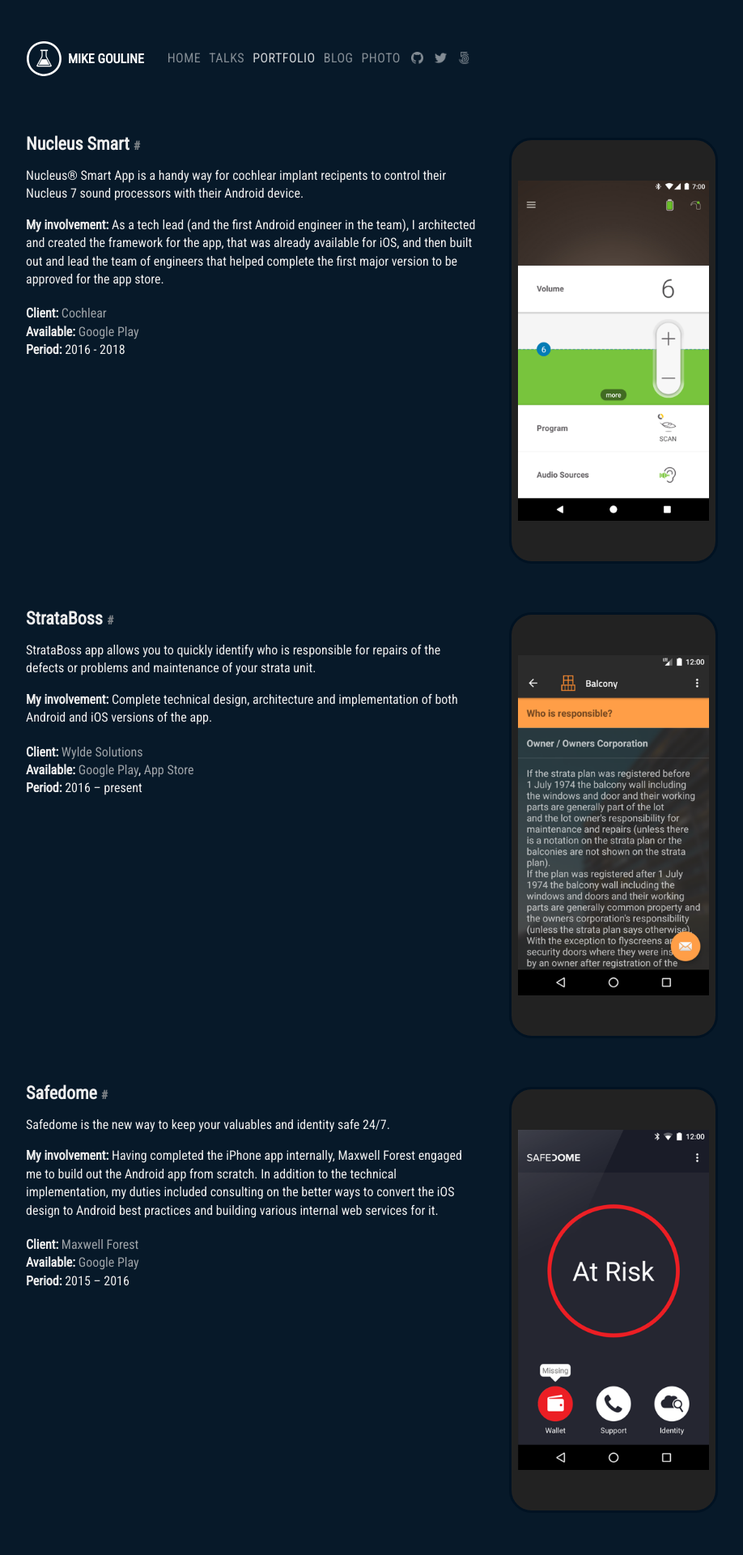
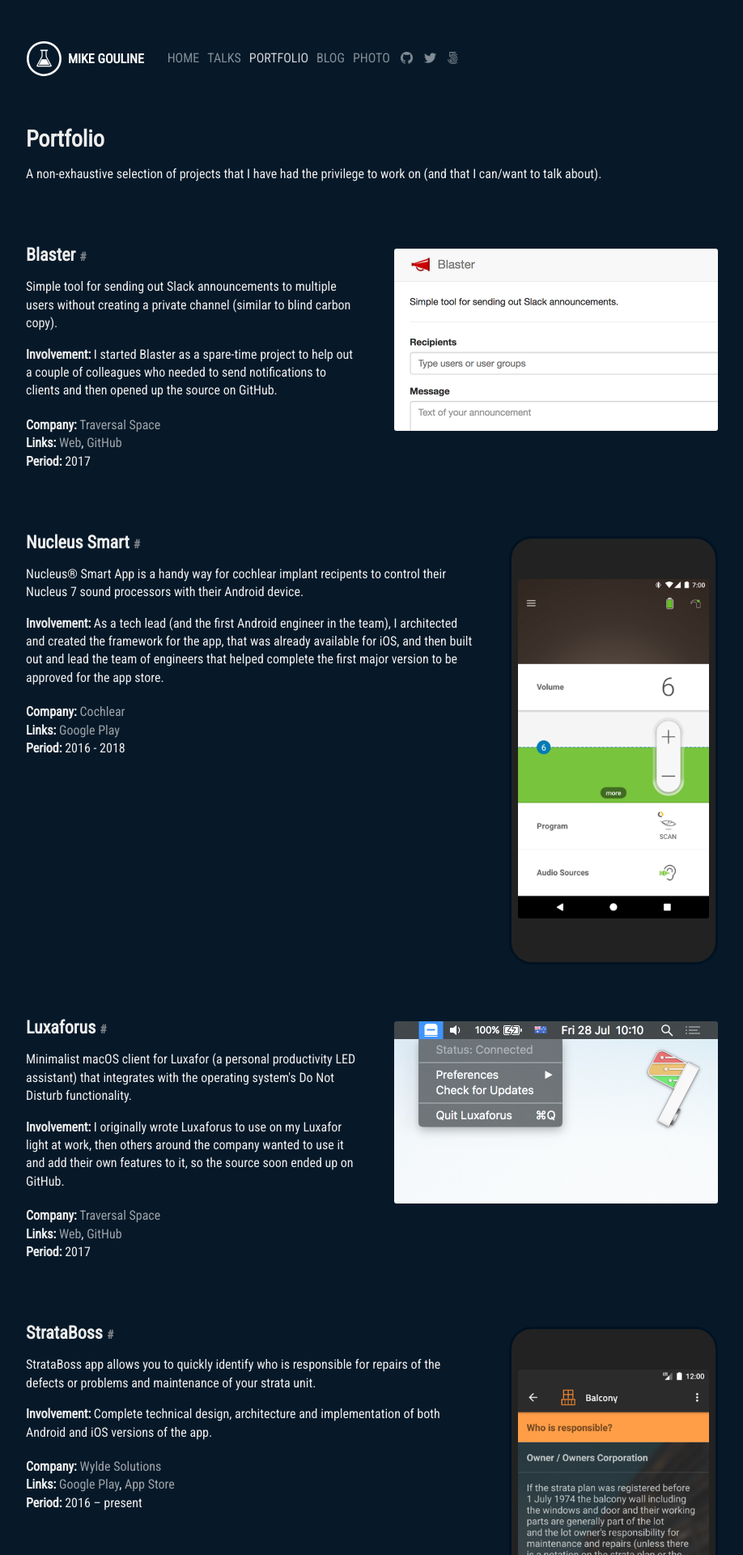
Before and after one commit to gouline/gouline.github.io, a Jekyll site: the page built from portfolio.html, in a window 1280 px wide. Shown: the top 1920 px of the page at 81% size, without its empty margins (183-1101 px from the left). Built offline with Jekyll 4.4.1, drawn with Linux system fonts in a browser that asks for light colours; nearby versions of some CDN libraries; some of the changed text lies outside the part shown.

Commit message:
Update portfolio

```diff
--- a/_data/portfolio.yml
+++ b/_data/portfolio.yml
@@ -1,3 +1,25 @@
+- title: Blaster
+  anchor: blaster
+  description: >
+    Simple tool for sending out Slack announcements to multiple users without creating
+    a private channel (similar to blind carbon copy).
+  involvement: >
+    I started Blaster as a spare-time project to help out a couple of colleagues who
+    needed to send notifications to clients and then opened up the source on GitHub.
+  company:
+    name: Traversal Space
+    url: https://traversal.space/
+  date: 2017
+  links:
+    - title: Web
+      url: https://blaster.traversal.space/
+
+    - title: GitHub
+      url: https://github.com/traversals/blaster
+  screenshot:
+    url: blaster.png
+    type: default
+
 - title: Nucleus Smart
   anchor: nucleus-smart
   description: >
@@ -8,14 +30,39 @@
     the framework for the app, that was already available for iOS, and then built out and
     lead the team of engineers that helped complete the first major version to be approved
     for the app store.
-  client:
+  company:
     name: Cochlear
     url: https://cochlear.com/
   date: 2016 - 2018
   links:
     - title: Google Play
       url: https://play.google.com/store/apps/details?id=com.cochlear.clientremote
-  screenshot_url: nucleussmart.png
+  screenshot:
+    url: nucleussmart.png
+    type: phone
+
+- title: Luxaforus
+  anchor: luxaforus
+  description: >
+    Minimalist macOS client for Luxafor (a personal productivity LED assistant) that
+    integrates with the operating system's Do Not Disturb functionality.
+  involvement: >
+    I originally wrote Luxaforus to use on my Luxafor light at work, then others around
+    the company wanted to use it and add their own features to it, so the source soon ended
+    up on GitHub.
+  company:
+    name: Traversal Space
+    url: https://traversal.space/
+  date: 2017
+  links:
+    - title: Web
+      url: https://traversal.space/luxaforus
+
+    - title: GitHub
+      url: https://github.com/traversals/luxaforus
+  screenshot:
+    url: luxaforus.png
+    type: default
 
 - title: StrataBoss
   anchor: strataboss
@@ -25,7 +72,7 @@
   involvement: >
     Complete technical design, architecture and implementation of both Android
     and iOS versions of the app.
-  client:
+  company:
     name: Wylde Solutions
     url: http://wyldesolutions.com/
   date: 2016 – present
@@ -35,7 +82,9 @@
 
     - title: App Store
       url: https://itunes.apple.com/us/app/strataboss/id1164902456?mt=8
-  screenshot_url: strataboss.png
+  screenshot:
+    url: strataboss.png
+    type: phone
 
 - title: Safedome
   anchor: safedome
@@ -46,14 +95,16 @@
     out the Android app from scratch. In addition to the technical implementation, my
     duties included consulting on the better ways to convert the iOS design to Android
     best practices and building various internal web services for it.
-  client:
+  company:
     name: Maxwell Forest
     url: http://maxwellforest.com/
   date: 2015 – 2016
   links:
     - title: Google Play
       url: https://play.google.com/store/apps/details?id=com.maxwellforest.safedome
-  screenshot_url: safedome.png
+  screenshot:
+    url: safedome.png
+    type: phone
 
 - title: CoinJar Touch
   anchor: coinjar-touch
@@ -65,14 +116,16 @@
     As the sole Android developer on the project at the time, my
     responsibilities included delivering the app on tight deadlines as well as
     consulting on the appropriate UX practices.
-  client:
+  company:
     name: CoinJar
     url: https://www.coinjar.com/
   date: 2014 – 2015
   links:
     - title: Google Play
       url: https://play.google.com/store/apps/details?id=com.coinjar.android.touch
-  screenshot_url: coinjar.png
+  screenshot:
+    url: coinjar.png
+    type: phone
 
 - title: SafeMate
   anchor: safemate
@@ -83,14 +136,16 @@
     The second version of the app that I delivered was a complete rewrite, which, in addition
     to containing new features, also introduced modern best practices and platform-recommended
     tooling to the project.
-  client:
+  company:
     name: Safe Mate Australia
     url: https://www.safemate-australia.com.au/
   date: 2015
   links:
     - title: Google Play
       url: https://play.google.com/store/apps/details?id=au.com.safemateaustralia.user
-  screenshot_url: safemate.png
+  screenshot:
+    url: safemate.png
+    type: phone
 
 - title: CarsGuide.com.au
   anchor: carsguide
@@ -100,17 +155,20 @@
     Working in a team of two (part of Vivant), the app was delivered from scratch in a short
     amount of time and following the material design guidelines, dramatically improving
     the user rating for the client.
-  client:
+  company:
     name: CarsGuide
     url: https://www.carsguide.com.au/
   contractor:
-    name: Vivant
-    url: https://www.vivant.com.au/
+    name: IBM iX
+    label: formerly Vivant
+    url: https://www-935.ibm.com/services/au/en/ibmix/
   date: 2015
   links:
     - title: Google Play
       url: https://play.google.com/store/apps/details?id=au.com.carsguide
-  screenshot_url: carsguide.png
+  screenshot:
+    url: carsguide.png
+    type: phone
 
 - title: Foxtel Guide
   anchor: foxtel-guide
@@ -122,7 +180,7 @@
     Working with the original author of the Android app and teams of varying size over
     the 3 years, my function varied from minor bug fixes to leading the whole team through a
     major redesign.
-  client:
+  company:
     name: Foxtel
     url: https://www.foxtel.com.au/
   contractor:
@@ -141,19 +199,21 @@
     - title: App Store
       label: iPad
       url: https://itunes.apple.com/au/app/foxtel-guide-for-ipad/id396032029?mt=8
-  screenshot_url: foxtelguide.png
+  screenshot:
+    url: foxtelguide.png
+    type: phone
 
 - title: Songl
   anchor: songl
   description: >
     Songl was an Australian music streaming service.
     <br/><br/>
-    <i>Note:</i> Songl was completely shut down in 2014.
+    <em>Note:</em> Songl was completely shut down in 2014.
   involvement: >
     Responsibilities included many aspects of development, from the user interface of
     the music player to the background service providing the actual playback
     functionality, all through two complete redesigns of the app.
-  client:
+  company:
     name: Sony Music Australia
     url: http://www.sonymusic.com.au/
   contractor:
@@ -163,7 +223,9 @@
   date: 2012 – 2013
   links:
     - title: No longer available :-(
-  screenshot_url: songl.png
+  screenshot:
+    url: songl.png
+    type: phone
 
 - title: AskU
   anchor: asku
@@ -174,10 +236,12 @@
     Being a part of the product incubator at PwC Australia, I led the mobile team
     working on AskU iOS app (as well as other products) while remaining the sole
     developer on the Android app.
-  client:
+  company:
     name: PwC Digital Australia
     url: https://www.digitalpulse.pwc.com.au/
   date: 2013 – 2014
   links:
     - title: No longer available :-(
-  screenshot_url: asku.png
+  screenshot:
+    url: asku.png
+    type: phone
--- a/_includes/head.html
+++ b/_includes/head.html
@@ -12,12 +12,12 @@
 <meta property="og:title" content="{{ page.title }} - {{ site.title }}"/>
 <meta property="og:description" content="{{ page.description }}"/>
 <meta property="og:url" content="{{ site.baseurl }}/{{ page.url }}"/>
-<meta property="og:image" content="{{ site.baseurl }}/assets/images/logo_large.png"/>
+<meta property="og:image" content="{{ site.baseurl }}/assets/images/logo_medium.png"/>
 
 <!-- Schema.org markup for Google+ -->
 <meta itemprop="name" content="{{ page.title }} - {{ site.title }}"/>
 <meta itemprop="description" content="{{ page.description }}"/>
-<meta itemprop="image" content="{{ site.baseurl }}/assets/images/logo_large.png"/>
+<meta itemprop="image" content="{{ site.baseurl }}/assets/images/logo_medium.png"/>
 
 <!-- Twitter Card data -->
 <meta name="twitter:card" content="summary"/>
@@ -25,7 +25,7 @@
 <meta name="twitter:description" content="{{ page.description }}"/>
 <meta name="twitter:site" content="@{{ site.social_twitter }}"/>
 <meta name="twitter:creator" content="@{{ site.social_twitter }}"/>
-<meta name="twitter:image:src" content="{{ site.baseurl }}/assets/images/logo_large.png"/>
+<meta name="twitter:image:src" content="{{ site.baseurl }}/assets/images/logo_medium.png"/>
 
 <!-- Links -->
 <link href="{{ site.baseurl }}/assets/images/favicon.png" rel="shortcut icon" type="image/x-icon"/>
--- a/css/basic.css
+++ b/css/basic.css
@@ -105,7 +105,6 @@
   font-size: 16px;
   font-weight: normal;
   text-transform: uppercase;
-  letter-spacing: .03em;
   border-radius: 5px;
 }
 
@@ -143,7 +142,7 @@
 
 #content {
   display: block;
-  padding: 20px 10px 20px 10px;
+  padding: 10px;
 }
 
 #content h1, #content h2, #content h3 {
@@ -235,18 +234,26 @@
 }
 
 .section-thumbnail {
+  max-width: 90%;
+}
+
+.section-thumbnail img {
+  width: 100%;
+  height: 100%;
+  background-color: #111;
+  border-radius: 3px;
+}
+
+.section-thumbnail-phone {
   width: 236px;
-  height: 420px;
   padding: 50px 8px 50px 8px;
   background-color: #222;
   border-radius: 28px;
   border: 3px solid #001222;
 }
 
-.section-thumbnail img {
-  width: 100%;
-  height: 100%;
-  background-color: #111;
+.section-thumbnail-default {
+  width: 400px;
 }
 
 .clear:after {
@@ -316,7 +323,7 @@
   }
 
   .section {
-    margin: 20px 0 20px 0;
+    margin: 20px 0 30px 0;
   }
 
   .section-content {
@@ -345,7 +352,7 @@
 /* Phone-only */
 @media only screen and (min-width: 100px) and (max-width: 800px) {
   .fixed-width {
-    max-width: 480px!important;
+    max-width: 600px!important;
   }
 
   #header {
@@ -404,7 +411,7 @@
   }
 
   .section {
-    margin: 10px 0 10px 0;
+    margin: 10px 0 15px 0;
   }
 
   .section-content {
--- a/portfolio.html
+++ b/portfolio.html
@@ -5,14 +5,23 @@
 description: Portfolio of current and past projects.
 ---
 
+<div class="section clear">
+	<div class="section-content">
+		<h1>Portfolio</h1>
+		<p>A non-exhaustive selection of projects that I have had the privilege to work on (and that I can/want to talk about).</p>
+	</div>
+</div>
+
 {% for portfolio in site.data.portfolio %}
 <div class="section clear">
 	<a name="{{ portfolio.anchor }}"></a>
+	{% if portfolio.screenshot %}
 	<div class="section-thumbnail-container">
-		<div class="section-thumbnail">
-			<img src="{{ site.baseurl }}/assets/portfolio/{{ portfolio.screenshot_url }}"/>
+		<div class="section-thumbnail section-thumbnail-{{ portfolio.screenshot.type }}">
+			<img src="{{ site.baseurl }}/assets/portfolio/{{ portfolio.screenshot.url }}"/>
 		</div>
 	</div>
+	{% endif %}
 	<div class="section-content">
 		<h2>
 			{{ portfolio.title }}
@@ -21,16 +30,16 @@
 		<p>{{ portfolio.description }}</p>
 		{% if portfolio.involvement %}
 		<p>
-			<b>My involvement:</b> {{ portfolio.involvement }}</p>
+			<b>Involvement:</b> {{ portfolio.involvement }}</p>
 		</p>
 		{% endif %}
 		<ul class="portfolio-list">
 			<li>
-				<b>Client:</b>
-				<a href="{{ portfolio.client.url }}" target="_blank">
-					{{ portfolio.client.name }}
+				<b>Company:</b>
+				<a href="{{ portfolio.company.url }}" target="_blank">
+					{{ portfolio.company.name }}
 				</a>
-				{% if portfolio.client.label %} – {{ portfolio.client.label }}{% endif %}
+				{% if portfolio.company.label %} – {{ portfolio.company.label }}{% endif %}
 			</li>
 			{% if portfolio.contractor %}
 			<li>
@@ -42,7 +51,7 @@
 			</li>
 			{% endif %}
 			<li>
-				<b>Available:</b>
+				<b>Links:</b>
 				{% for l in portfolio.links %}{% if forloop.index > 1 %}, {% endif %}{% if l.url %}<a href="{{ l.url }}" target="_blank">{% endif %}{{ l.title }}{% if l.url %}</a>{% endif %}{% if l.label %} ({{ l.label }}){% endif %}{% endfor %}
 			</li>
 			<li>
```
Also changed, not shown: talks.html (+7 -0 lines), assets/hero.jpg (deleted), assets/images/favicon.png, assets/images/logo_large.png (deleted), assets/images/nav_gplus.png (deleted), assets/portfolio/blaster.png (added), assets/portfolio/luxaforus.png (added).
